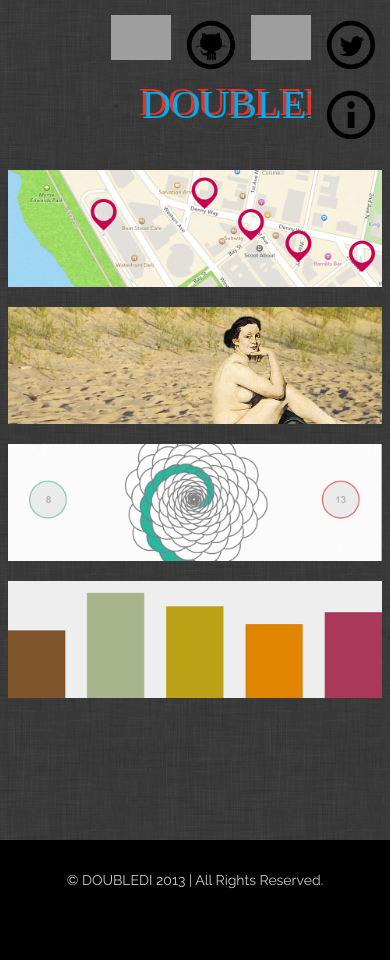
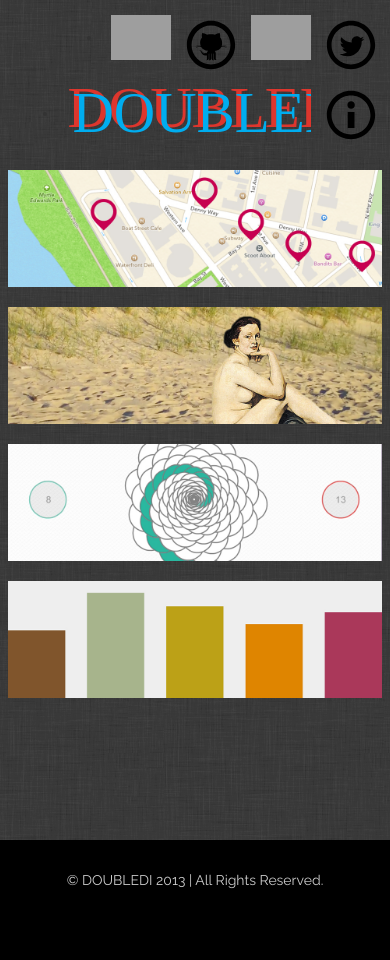
Before and after one commit to diannamertz/doubledi.github.com, a Jekyll site: the page built from index.html, in a window 390 px wide. Built offline with Jekyll 4.4.1, drawn with Linux system fonts in a browser that asks for light colours; grey boxes are pictures that could not be loaded.

Commit message:
index changes

```diff
--- a/css/style.css
+++ b/css/style.css
@@ -251,8 +251,8 @@ h4 {
 
   #logodd {
 
-  height: 40px;
-  width: 173.3px;
+  height: 70%;
+  width: 70%;
 }
 
 }
```
